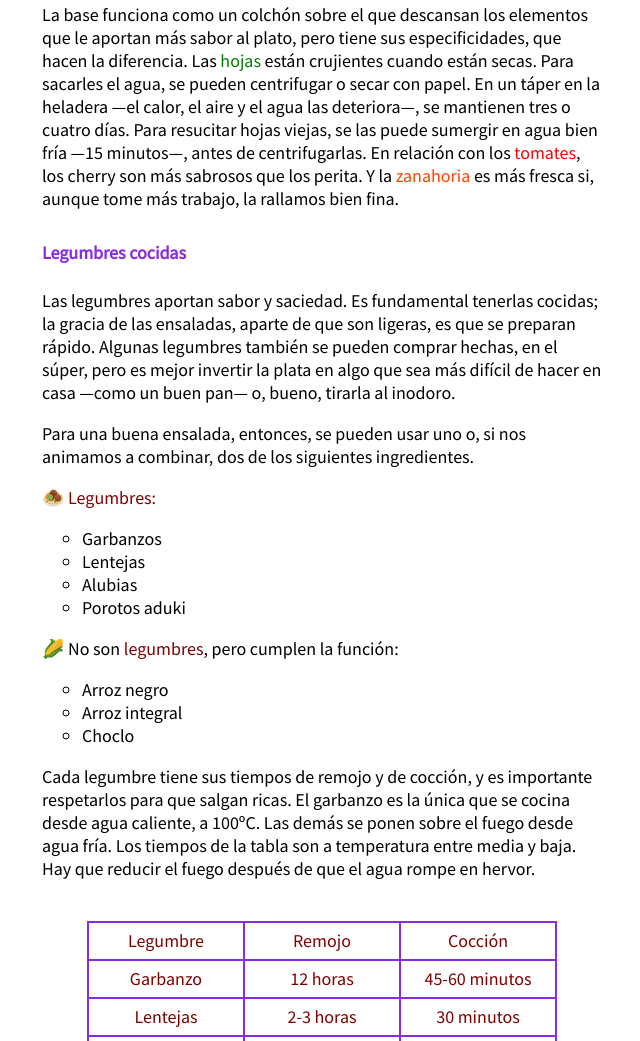
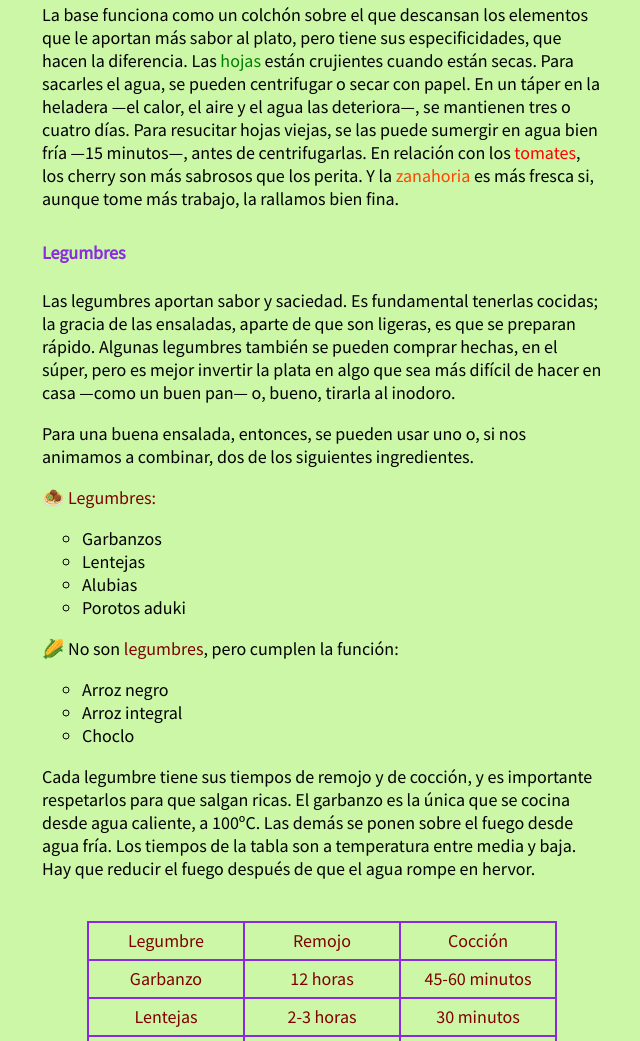
Before and after one commit to davidml83/vivir_de_ensalada, a plain HTML site: page Index.html in a window 1280 px wide. Shown: the part 1542-2583 px from the top of the page, without its empty margins (318-958 px from the left). Drawn offline with Linux system fonts and the light colour scheme.

Commit message:
Update Index.html

```diff
--- a/Index.html
+++ b/Index.html
@@ -9,7 +9,7 @@
     <link href="https://fonts.googleapis.com/css2?family=Roboto+Slab:wght@300&family=Source+Sans+Pro&display=swap" rel="stylesheet">
 </head>
 
-<body leftmargin=360 topmargin=36 align="left">
+<body leftmargin=360 topmargin=36 bgcolor="#CBF7A7" align="left">
 
     <h1 align="center"><font face="Roboto Slab" size=6>Guía práctica para vivir de ensaladas <br>(al menos al mediodía)</font></h1>
 
@@ -60,7 +60,7 @@
 
     <p>La base funciona como un colchón sobre el que descansan los elementos que le aportan más sabor al plato, pero tiene sus especificidades, que hacen la diferencia. Las <font color="green">hojas</font> están crujientes cuando están secas. Para sacarles el agua, se pueden centrifugar o secar con papel. En un táper en la heladera —el calor, el aire y el agua las deteriora—, se mantienen tres o cuatro días. Para resucitar hojas viejas, se las puede sumergir en agua bien fría —15 minutos—, antes de centrifugarlas. En relación con los <font color="red">tomates</font>, los cherry son más sabrosos que los perita. Y la <font color="orangered">zanahoria</font> es más fresca si, aunque tome más trabajo, la rallamos bien fina.</p>
 
-    <h2><font color="blueviolet" size=4><b><a name="legumbres">Legumbres cocidas</a></b></font></h2>
+    <h2><font color="blueviolet" size=4><b><a name="legumbres">Legumbres</a></b></font></h2>
 
     <p>Las legumbres aportan sabor y saciedad. Es fundamental tenerlas cocidas; la gracia de las ensaladas, aparte de que son ligeras, es que se preparan rápido. Algunas legumbres también se pueden comprar hechas, en el súper, pero es mejor invertir la plata en algo que sea más difícil de hacer en casa —como un buen pan— o, bueno, tirarla al inodoro.</p>
 
```
